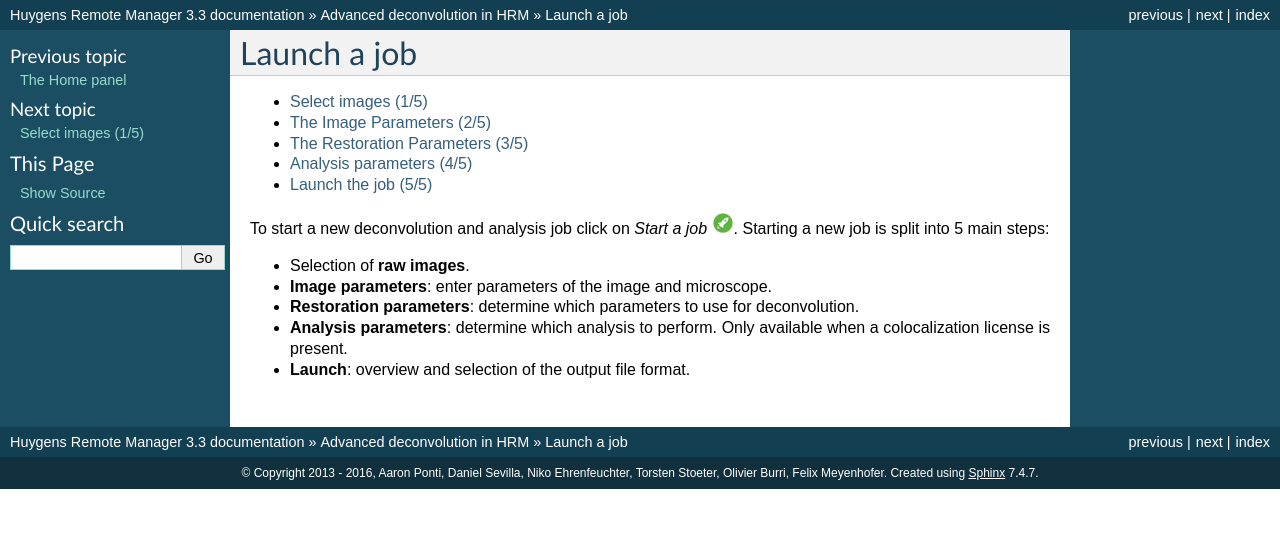
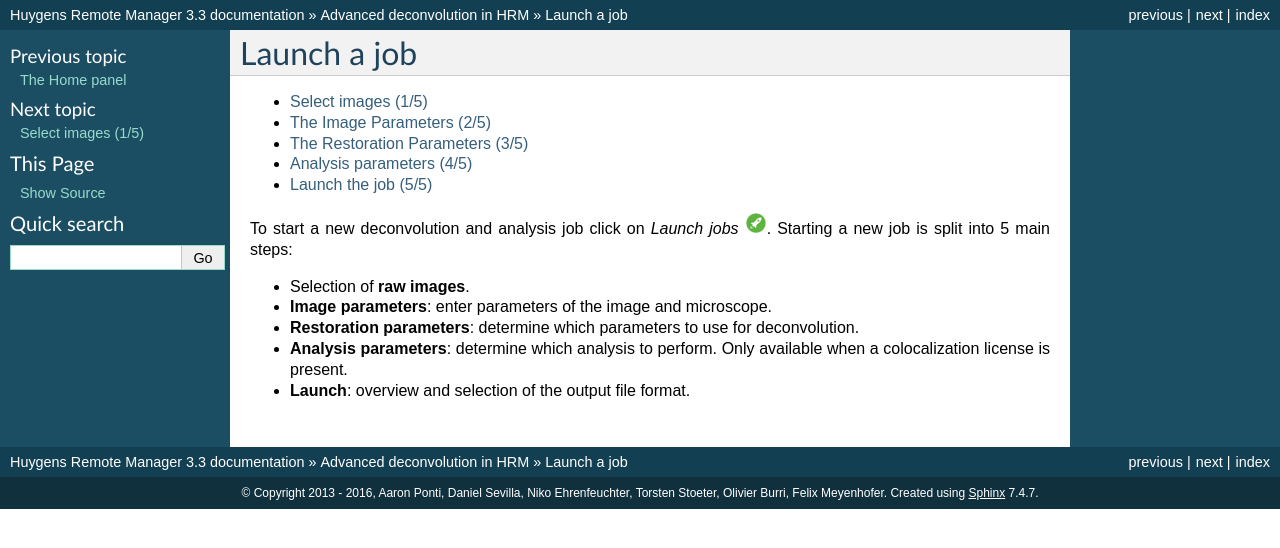
Before and after one commit to aarpon/hrm_docs, a Sphinx documentation site: the page built from docs/user/launchjob.rst, in a window 1280 px wide. Shown: the top 548 px of the page. Built offline with Sphinx 7.4.7, drawn with Linux system fonts in a browser that asks for light colours.

Commit message:
Update name.

```diff
--- a/docs/user/GettingStarted.rst
+++ b/docs/user/GettingStarted.rst
@@ -43,7 +43,7 @@ device:
 Deconvolve
 ==========
 
-To submit a deconvolution job proceed to `Start a job` |StartJob22x22| from
+To submit a deconvolution job proceed to `Launch jobs` |StartJob22x22| from
 the home panel. The process of submitting the job is split into the following
 5 steps:
 
--- a/docs/user/launchjob.rst
+++ b/docs/user/launchjob.rst
@@ -13,7 +13,7 @@ Launch a job
    step4
    step5
 
-To start a new deconvolution and analysis job click on `Start a job`
+To start a new deconvolution and analysis job click on `Launch jobs`
 |StartJob22x22|. Starting a new job is split into 5 main steps:
 
 * Selection of **raw images**.
```
